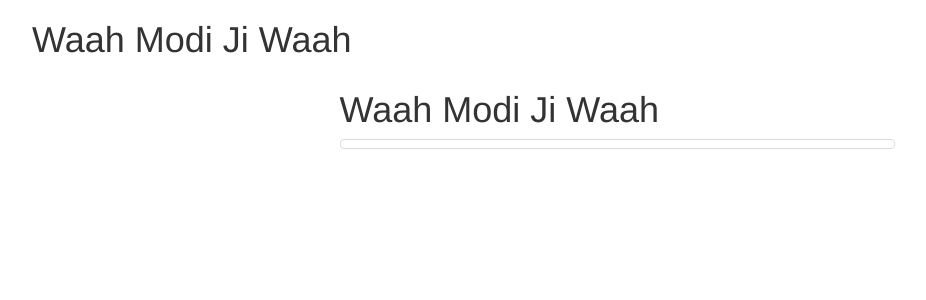
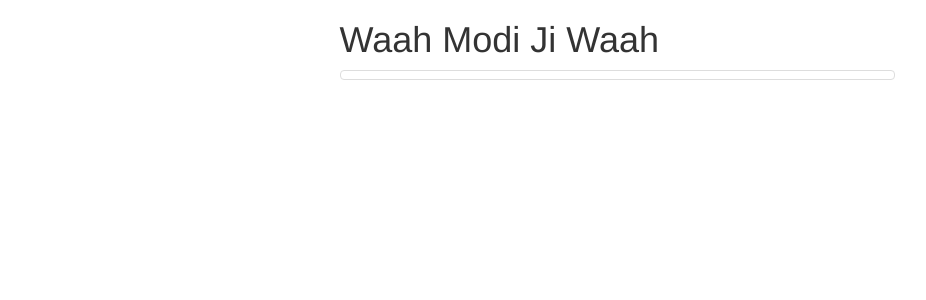
Before and after one commit to imsaiful/piro, a Django app: page / in a window 1280 px wide. Shown: the top 300 px of the page, without its empty margins (23-949 px from the left). Run offline with Django 3.2, Linux system fonts and the light colour scheme; data that the repository does not hold is empty; some libraries are stand-ins or nearby versions.

Commit message:
delete head modi

```diff
--- a/pironews/feed/templates/feed/index.html
+++ b/pironews/feed/templates/feed/index.html
@@ -12,7 +12,7 @@
 
 <div class="container">
     <div class="row">
-        <h1>Waah Modi Ji Waah</h1>
+
         <div class="col-md-3">
 
         </div>
```
